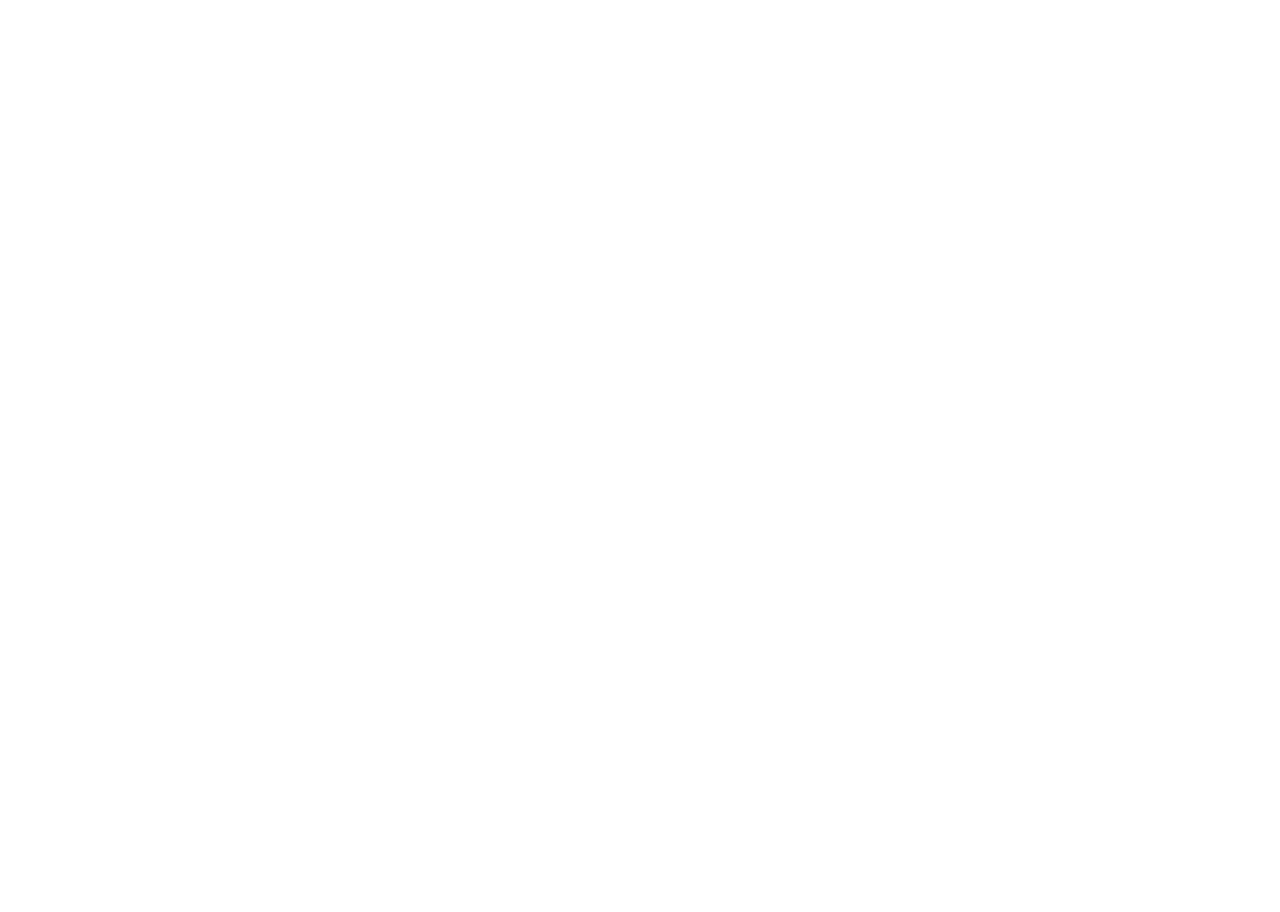
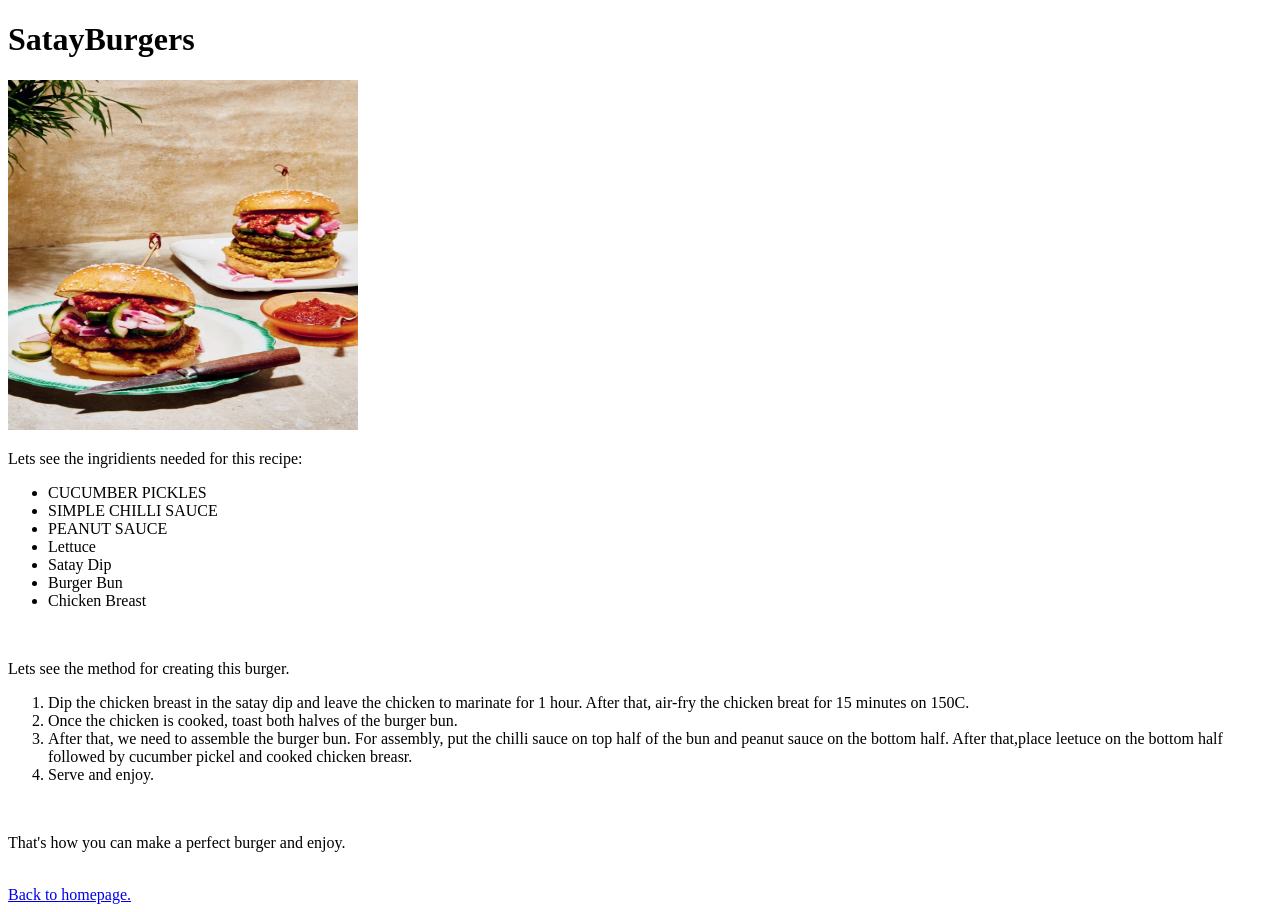
Before and after one commit to thpbbk/odin-recipes, a plain HTML site: page recipes/satay_burgers.html in a window 1280 px wide. Before the commit the page ends 800 px from the top, so only its background shows below. Drawn offline with Linux system fonts and the light colour scheme.

Commit message:
Finished creating webpage for satay burgers.

```diff
--- a/recipes/satay_burgers.html
+++ b/recipes/satay_burgers.html
@@ -0,0 +1,34 @@
+<!DOCTYPE html>
+<html lang="en">
+<head>
+    <meta charset="UTF-8">
+    <title>Satay Burgers</title>
+</head>
+<body>
+    <h1>SatayBurgers</h1>
+    <img src="../images/burger.jpg" width="350" height="350">
+    <br>
+    <p>Lets see the ingridients needed for this recipe:</p>
+    <ul>
+        <li>CUCUMBER PICKLES</li>
+        <li>SIMPLE CHILLI SAUCE</li>
+        <li>PEANUT SAUCE</li>
+        <li>Lettuce</li>
+        <li>Satay Dip</li>
+        <li>Burger Bun</li>
+        <li>Chicken Breast</li>
+    </ul>
+    <br>
+    <p>Lets see the method for creating this burger.</p>
+    <ol>
+        <li>Dip the chicken breast in the satay dip and leave the chicken to marinate for 1 hour. After that, air-fry the chicken breat for 15 minutes on 150C.</li>
+        <li>Once the chicken is cooked, toast both halves of the burger bun.</li>
+        <li>After that, we need to assemble the burger bun. For assembly, put the chilli sauce on top half of the bun and peanut sauce on the bottom half. After that,place leetuce on the bottom half followed by cucumber pickel and cooked chicken breasr.</li>
+        <li>Serve and enjoy.</li>
+    </ol>
+ <br>
+ <p>That's how you can make a perfect burger and enjoy.</p>
+ <br>
+ <a href="../index.html">Back to homepage.</a>
+</body>
+</html>
```
Also changed, not shown: recipes/buffalo-style_chicken_wings.html (+1 -1 lines), recipes/one_pan_spicy_chicken.html (+1 -1 lines).
